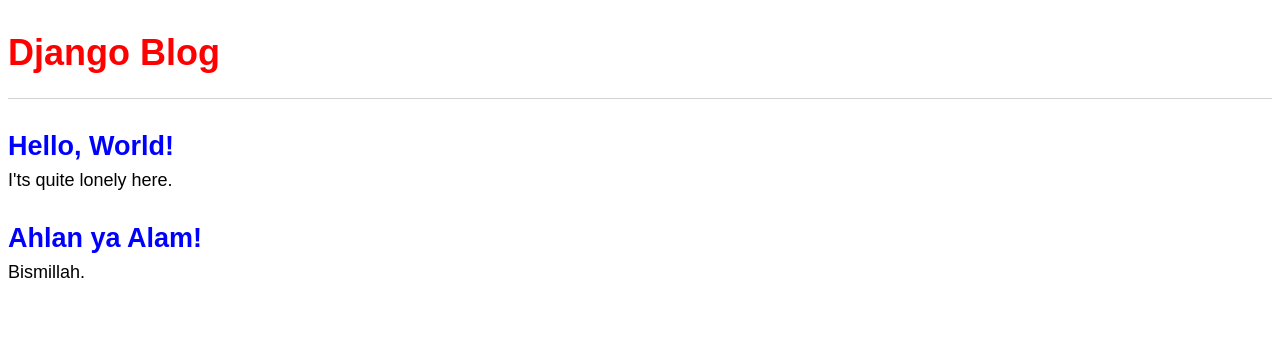
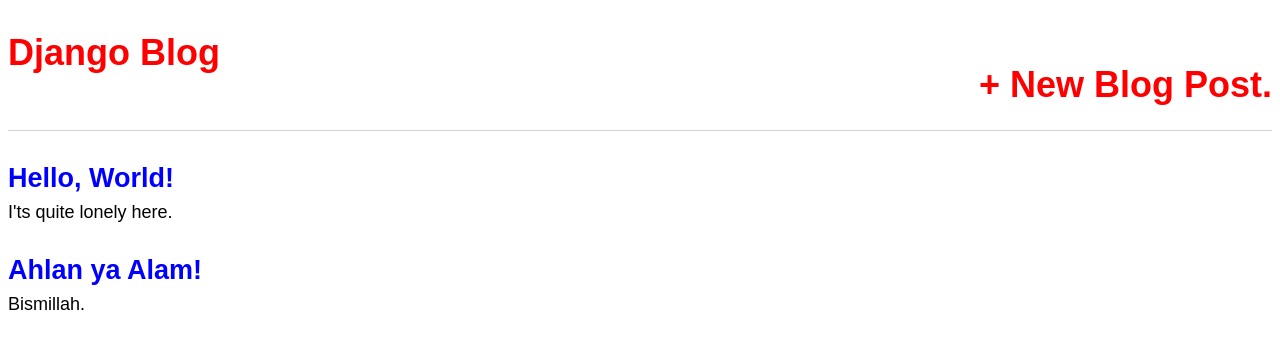
Before and after one commit to umarhussain88/dfb-blog-uh, a Django app: page / in a window 1280 px wide. Shown: the top 349 px of the page. Run offline with Django 3.2, Linux system fonts and the light colour scheme; data comes from the database, SQL or seed files in the repository.

Commit message:
adding change from start of chapter 6

```diff
--- a/templates/base.html
+++ b/templates/base.html
@@ -12,7 +12,12 @@
 </head>
 <body>
 <header>
-    <h1><a href="{% url 'home' %}">Django Blog</a></h1>
+    <div class="nav-left">
+        <h1><a href="{% url 'home' %}">Django Blog</a></h1>
+    </div>
+    <div class="nav-right">
+        <h1><a href="{% url 'post_new' %}">+ New Blog Post.</a></h1>
+    </div>
 </header>
 <div>
     {% block content %}
```
